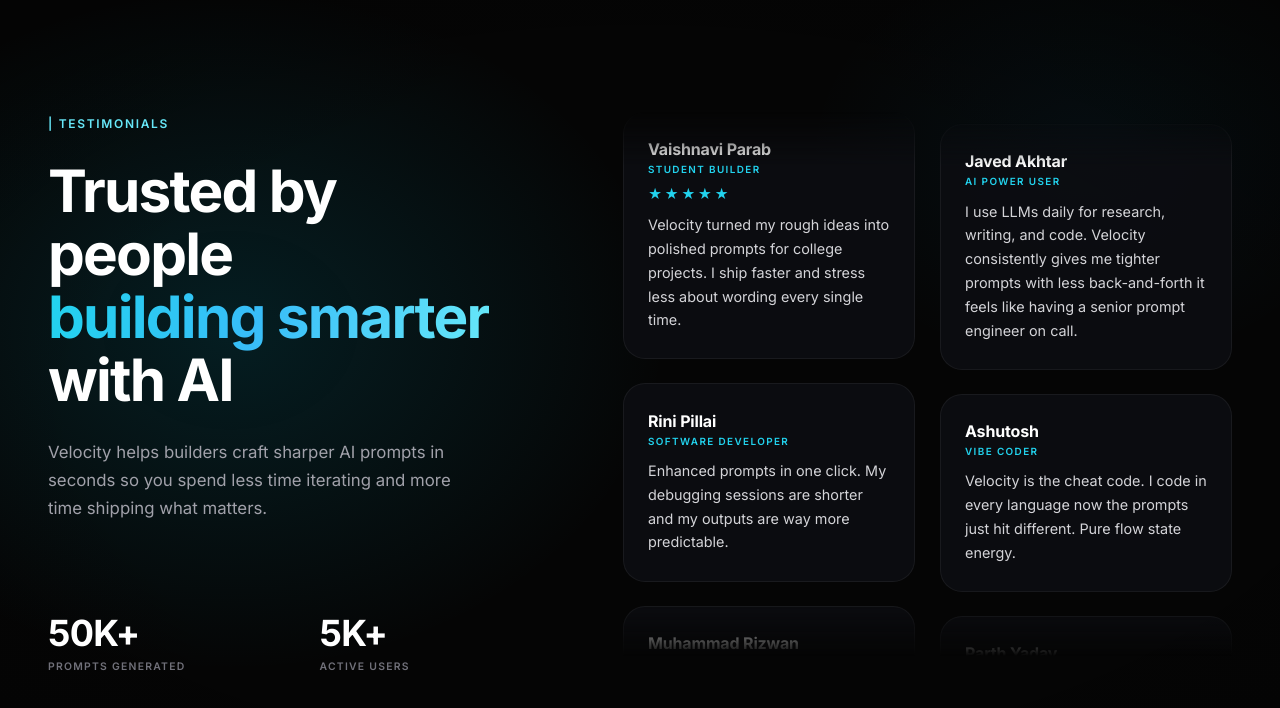
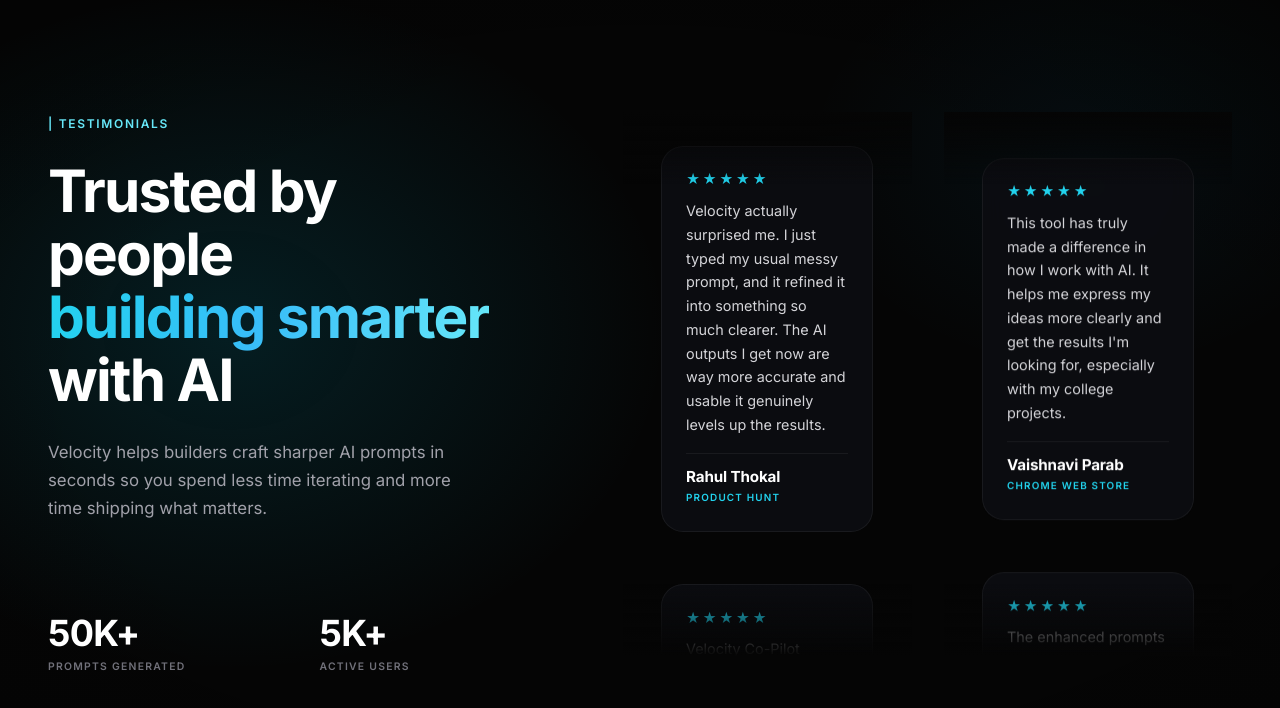
Before and after one commit to vandan2nd/reviewpg, a React (Vite) app: page / in a window 1280 px wide. Shown: the top 708 px of the page. Built offline with nearby package versions, Linux system fonts and the light colour scheme.

Commit message:
Update testimonial components

```diff
--- a/src/components/testimonials/TestimonialCard.jsx
+++ b/src/components/testimonials/TestimonialCard.jsx
@@ -12,39 +12,41 @@
   )
 }
 
-export default function TestimonialCard({ testimonial, variants, animated = true }) {
-  const { name, role, content, rating, tags } = testimonial
+export default function TestimonialCard({
+  testimonial,
+  variants,
+  animated = true,
+  layout = 'vertical',
+}) {
+  const { author, quote, rating, platform } = testimonial
 
   const body = (
     <>
-      <header className="testimonial-card__header">
-        <h3 className="testimonial-card__name">{name}</h3>
-        <p className="testimonial-card__role">{role}</p>
-      </header>
-
       {rating ? <StarRating count={rating} /> : null}
 
-      <p className="testimonial-card__body">{content}</p>
+      <p className="testimonial-card__body">{quote}</p>
 
-      {tags?.length ? (
-        <footer className="testimonial-card__tags">
-          {tags.map((tag) => (
-            <span key={tag} className="testimonial-card__tag">
-              {tag}
-            </span>
-          ))}
-        </footer>
-      ) : null}
+      <footer className="testimonial-card__footer">
+        <h3 className="testimonial-card__name">{author}</h3>
+        <p className="testimonial-card__platform">{platform}</p>
+      </footer>
     </>
   )
 
+  const className = [
+    'testimonial-card',
+    layout === 'horizontal' ? 'testimonial-card--horizontal' : '',
+  ]
+    .filter(Boolean)
+    .join(' ')
+
   if (!animated) {
-    return <article className="testimonial-card">{body}</article>
+    return <article className={className}>{body}</article>
   }
 
   return (
     <motion.article
-      className="testimonial-card"
+      className={className}
       variants={variants}
       whileHover={{
         y: -6,
--- a/src/components/testimonials/TestimonialMarqueeStrip.jsx
+++ b/src/components/testimonials/TestimonialMarqueeStrip.jsx
@@ -1,28 +1,82 @@
+import { useEffect, useRef } from 'react'
 import TestimonialCard from './TestimonialCard'
+
+const VERTICAL_DIRECTIONS = ['up', 'down']
+const HORIZONTAL_DIRECTIONS = ['left', 'right']
+
+function blockScroll(el) {
+  const stop = (e) => e.preventDefault()
+  el.addEventListener('wheel', stop, { passive: false })
+  el.addEventListener('touchmove', stop, { passive: false })
+  return () => {
+    el.removeEventListener('wheel', stop)
+    el.removeEventListener('touchmove', stop)
+  }
+}
 
 export default function TestimonialMarqueeStrip({
   items,
   direction = 'up',
   duration = 38,
+  axis = 'vertical',
+  label,
 }) {
+  const viewportRef = useRef(null)
+
+  useEffect(() => {
+    const el = viewportRef.current
+    if (!el) return undefined
+    return blockScroll(el)
+  }, [])
+
+  if (!items.length) return null
+
   const loop = [...items, ...items]
+  const isVertical = axis === 'vertical'
+  const validDirection = isVertical
+    ? VERTICAL_DIRECTIONS.includes(direction)
+      ? direction
+      : 'up'
+    : HORIZONTAL_DIRECTIONS.includes(direction)
+      ? direction
+      : 'left'
+
+  const trackClass = [
+    'testimonial-marquee__track',
+    isVertical
+      ? `testimonial-marquee__track--${validDirection}`
+      : `testimonial-marquee__track--h-${validDirection}`,
+  ].join(' ')
+
+  const marqueeClass = [
+    'testimonial-marquee',
+    isVertical ? 'testimonial-marquee--vertical' : 'testimonial-marquee--horizontal',
+  ].join(' ')
 
   return (
+    <div className={marqueeClass} aria-label={label}>
+      <div className="testimonial-marquee__fade testimonial-marquee__fade--start" aria-hidden="true" />
+      <div className="testimonial-marquee__fade testimonial-marquee__fade--end" aria-hidden="true" />
+
+      <div ref={viewportRef} className="testimonial-marquee__viewport">
         <div
-      className="testimonial-marquee"
-      aria-hidden={items.length === 0}
-    >
-      <div
-        className={`testimonial-marquee__track testimonial-marquee__track--${direction}`}
+          className={trackClass}
           style={{ '--marquee-duration': `${duration}s` }}
         >
           {loop.map((item, index) => (
+            <div
+              key={`${item.id}-${index}`}
+              className="testimonial-marquee__item"
+              aria-hidden={index >= items.length}
+            >
               <TestimonialCard
-            key={`${item.id}-${index}`}
                 testimonial={item}
                 animated={false}
+                layout={isVertical ? 'vertical' : 'horizontal'}
               />
+            </div>
           ))}
+        </div>
       </div>
     </div>
   )
--- a/src/components/testimonials/TestimonialsSection.css
+++ b/src/components/testimonials/TestimonialsSection.css
@@ -2,7 +2,6 @@
 .testimonials-section {
   --testimonials-bg: #050505;
   --testimonials-cyan: #22d3ee;
-  --testimonials-cyan-dim: rgba(34, 211, 238, 0.45);
   --testimonials-cyan-border: rgba(34, 211, 238, 0.18);
   --testimonials-card-bg: rgba(12, 14, 18, 0.92);
   --testimonials-text: #f4f4f5;
@@ -15,7 +14,7 @@
   position: relative;
   width: 100%;
   max-width: 100%;
-  overflow-x: hidden;
+  overflow: hidden;
   box-sizing: border-box;
   background: var(--testimonials-bg);
   color: var(--testimonials-text);
@@ -29,7 +28,6 @@
   box-sizing: border-box;
 }
 
-/* Radial glow + vignette */
 .testimonials-section__glow {
   pointer-events: none;
   position: absolute;
@@ -72,7 +70,6 @@
   align-items: start;
 }
 
-/* —— Left column —— */
 .testimonials-section__content {
   display: flex;
   flex-direction: column;
@@ -116,7 +113,6 @@
   font-size: clamp(0.95rem, 1.8vw, 1.05rem);
   line-height: 1.65;
   color: var(--testimonials-muted);
-  font-weight: 400;
 }
 
 .testimonials-section__stats {
@@ -146,49 +142,170 @@
   line-height: 1.4;
 }
 
-/* —— Right: vertical marquee strips —— */
+/* —— Marquee area (no user scroll — CSS animation loop only) —— */
 .testimonials-section__cards {
   width: 100%;
   min-width: 0;
+  overflow: hidden;
 }
 
 .testimonials-section__marquee--desktop {
   display: grid;
   grid-template-columns: repeat(2, minmax(0, 1fr));
-  gap: var(--testimonials-gap);
+  gap: clamp(1.5rem, 3vw, 2rem);
   width: 100%;
   min-width: 0;
   height: clamp(520px, 68vh, 720px);
   overflow: hidden;
 }
 
+.testimonials-section__marquee--mobile {
+  display: none;
+  width: 100%;
+  min-width: 0;
+  overflow: hidden;
+}
+
+/* —— Marquee: clipped viewport, infinite CSS loop —— */
 .testimonial-marquee {
   position: relative;
+  min-width: 0;
   height: 100%;
-  min-width: 0;
   overflow: hidden;
-  -webkit-mask-image: linear-gradient(
-    to bottom,
-    transparent 0%,
-    #000 10%,
-    #000 90%,
-    transparent 100%
-  );
-  mask-image: linear-gradient(
-    to bottom,
-    transparent 0%,
-    #000 10%,
-    #000 90%,
-    transparent 100%
-  );
+  overscroll-behavior: none;
+}
+
+.testimonial-marquee__viewport {
+  height: 100%;
+  overflow: hidden;
+  overscroll-behavior: none;
+  touch-action: none;
+  padding: 20px 28px;
+  -webkit-overflow-scrolling: auto;
+}
+
+.testimonial-marquee--vertical {
+  height: 100%;
+}
+
+.testimonial-marquee--vertical .testimonial-marquee__viewport {
+  height: 100%;
+}
+
+.testimonial-marquee--horizontal {
+  height: clamp(280px, 42vh, 320px);
+  min-height: 280px;
+}
+
+.testimonial-marquee--horizontal .testimonial-marquee__viewport {
+  height: 100%;
+  padding: 18px 32px;
+}
+
+.testimonial-marquee__fade {
+  pointer-events: none;
+  position: absolute;
+  z-index: 3;
+}
+
+.testimonial-marquee--vertical .testimonial-marquee__fade--start {
+  top: 0;
+  left: 0;
+  right: 0;
+  height: 72px;
+  background: linear-gradient(to bottom, var(--testimonials-bg) 0%, transparent 100%);
+}
+
+.testimonial-marquee--vertical .testimonial-marquee__fade--end {
+  bottom: 0;
+  left: 0;
+  right: 0;
+  height: 72px;
+  background: linear-gradient(to top, var(--testimonials-bg) 0%, transparent 100%);
+}
+
+.testimonial-marquee--horizontal .testimonial-marquee__fade--start {
+  top: 0;
+  bottom: 0;
+  left: 0;
+  width: 48px;
+  background: linear-gradient(to right, var(--testimonials-bg) 0%, transparent 100%);
+}
+
+.testimonial-marquee--horizontal .testimonial-marquee__fade--end {
+  top: 0;
+  bottom: 0;
+  right: 0;
+  width: 48px;
+  background: linear-gradient(to left, var(--testimonials-bg) 0%, transparent 100%);
 }
 
 .testimonial-marquee__track {
   display: flex;
+  will-change: transform;
+  touch-action: none;
+  pointer-events: none;
+  animation-iteration-count: infinite;
+  animation-timing-function: linear;
+}
+
+.testimonial-marquee__track .testimonial-marquee__item {
+  pointer-events: auto;
+}
+
+.testimonial-marquee--vertical .testimonial-marquee__track {
   flex-direction: column;
   gap: var(--testimonials-gap);
   width: 100%;
-  will-change: transform;
+}
+
+.testimonial-marquee--horizontal .testimonial-marquee__track {
+  flex-direction: row;
+  align-items: stretch;
+  gap: var(--testimonials-gap);
+  width: max-content;
+  padding: 0.5rem 0;
+}
+
+.testimonial-marquee__item {
+  position: relative;
+  flex-shrink: 0;
+  min-width: 0;
+  padding: 14px 10px;
+}
+
+.testimonial-marquee__item::before {
+  content: '';
+  position: absolute;
+  inset: 14px 10px;
+  border-radius: var(--testimonials-radius);
+  opacity: 0;
+  pointer-events: none;
+  z-index: 0;
+  transition: opacity 0.35s ease;
+  box-shadow:
+    0 0 0 1px rgba(34, 211, 238, 0.55),
+    0 0 20px 2px rgba(34, 211, 238, 0.45),
+    0 0 40px 6px rgba(34, 211, 238, 0.28),
+    0 0 60px 12px rgba(34, 211, 238, 0.14);
+}
+
+.testimonial-marquee__item:hover::before,
+.testimonial-marquee__item:focus-within::before {
+  opacity: 1;
+}
+
+.testimonial-marquee--vertical .testimonial-marquee__item {
+  width: 100%;
+}
+
+.testimonial-marquee--horizontal .testimonial-marquee__item {
+  width: clamp(280px, 82vw, 340px);
+  padding: 12px 14px;
+}
+
+.testimonial-marquee--horizontal .testimonial-marquee__item::before {
+  inset: 12px 14px;
 }
 
 .testimonial-marquee__track--up {
@@ -199,8 +316,8 @@
   animation: testimonial-marquee-down var(--marquee-duration, 42s) linear infinite;
 }
 
-.testimonial-marquee:hover .testimonial-marquee__track {
-  animation-play-state: paused;
+.testimonial-marquee__track--h-left {
+  animation: testimonial-marquee-left var(--marquee-duration, 55s) linear infinite;
 }
 
 @keyframes testimonial-marquee-up {
@@ -221,26 +338,32 @@
   }
 }
 
+@keyframes testimonial-marquee-left {
+  from {
+    transform: translateX(0);
+  }
+  to {
+    transform: translateX(-50%);
+  }
+}
+
 @media (prefers-reduced-motion: reduce) {
   .testimonial-marquee__track--up,
-  .testimonial-marquee__track--down {
+  .testimonial-marquee__track--down,
+  .testimonial-marquee__track--h-left {
     animation: none;
     transform: none;
   }
 }
 
-.testimonials-section__stack {
-  display: none;
-  flex-direction: column;
-  gap: var(--testimonials-gap);
-  width: 100%;
-  min-width: 0;
-}
-
 /* —— Card —— */
 .testimonial-card {
   position: relative;
+  z-index: 1;
+  display: flex;
+  flex-direction: column;
   width: 100%;
+  height: 100%;
   min-width: 0;
   padding: clamp(1.25rem, 2.5vw, 1.65rem) clamp(1.15rem, 2.5vw, 1.5rem);
   border-radius: var(--testimonials-radius);
@@ -256,37 +379,25 @@
     transform 0.35s ease;
 }
 
-.testimonial-card:hover {
-  border-color: var(--testimonials-cyan-border);
-  box-shadow:
-    0 0 0 1px rgba(34, 211, 238, 0.12),
-    0 0 32px rgba(34, 211, 238, 0.18),
-    0 0 64px rgba(34, 211, 238, 0.08);
+.testimonial-marquee__item:hover,
+.testimonial-marquee__item:focus-within {
+  z-index: 4;
+}
+
+.testimonial-marquee__item:hover .testimonial-card,
+.testimonial-marquee__item:focus-within .testimonial-card {
+  border-color: rgba(34, 211, 238, 0.55);
   background: rgba(14, 18, 24, 0.96);
   transform: translateY(-4px) scale(1.012);
+  box-shadow:
+    0 0 0 1px rgba(34, 211, 238, 0.4),
+    0 0 18px 0 rgba(34, 211, 238, 0.35),
+    0 0 36px 0 rgba(34, 211, 238, 0.22),
+    0 0 56px 0 rgba(34, 211, 238, 0.12);
 }
 
-.testimonial-card__header {
-  margin-bottom: 0.65rem;
-}
-
-.testimonial-card__name {
-  margin: 0 0 0.2rem;
-  font-size: 1rem;
-  font-weight: 700;
-  letter-spacing: -0.01em;
-  color: #ffffff;
-  line-height: 1.3;
-}
-
-.testimonial-card__role {
-  margin: 0;
-  font-size: 0.62rem;
-  font-weight: 600;
-  letter-spacing: 0.14em;
-  text-transform: uppercase;
-  color: var(--testimonials-cyan);
-  line-height: 1.4;
+.testimonial-card--horizontal {
+  min-height: 260px;
 }
 
 .testimonial-card__stars {
@@ -303,29 +414,35 @@
 
 .testimonial-card__body {
   margin: 0;
+  flex: 1;
   font-size: 0.9rem;
   line-height: 1.65;
   color: #d4d4d8;
-  font-weight: 400;
 }
 
-.testimonial-card__tags {
-  display: flex;
-  flex-wrap: wrap;
-  gap: 0.5rem;
+.testimonial-card__footer {
   margin-top: 1rem;
+  padding-top: 0.85rem;
+  border-top: 1px solid rgba(255, 255, 255, 0.06);
 }
 
-.testimonial-card__tag {
-  display: inline-block;
-  padding: 0.35rem 0.65rem;
-  font-size: 0.7rem;
-  font-weight: 500;
-  color: #a1a1aa;
-  background: rgba(255, 255, 255, 0.04);
-  border: 1px solid rgba(255, 255, 255, 0.06);
-  border-radius: 999px;
-  letter-spacing: 0.02em;
+.testimonial-card__name {
+  margin: 0 0 0.25rem;
+  font-size: 0.95rem;
+  font-weight: 700;
+  letter-spacing: -0.01em;
+  color: #ffffff;
+  line-height: 1.3;
+}
+
+.testimonial-card__platform {
+  margin: 0;
+  font-size: 0.62rem;
+  font-weight: 600;
+  letter-spacing: 0.12em;
+  text-transform: uppercase;
+  color: var(--testimonials-cyan);
+  line-height: 1.4;
 }
 
 /* —— Tablet —— */
@@ -342,20 +459,39 @@
   .testimonials-section__stats {
     max-width: 22rem;
   }
+
+  .testimonials-section__marquee--desktop {
+    height: clamp(460px, 55vh, 600px);
+  }
 }
 
-/* —— Mobile: single column cards —— */
+/* —— Mobile: horizontal scrolling strip —— */
 @media (max-width: 640px) {
   .testimonials-section {
-    padding-inline: 1.15rem;
+    padding-inline: 1rem;
   }
 
   .testimonials-section__marquee--desktop {
     display: none;
   }
 
-  .testimonials-section__stack--mobile {
-    display: flex;
+  .testimonials-section__marquee--mobile {
+    display: block;
+    width: 100%;
+    height: clamp(300px, 44vh, 340px);
+  }
+
+  .testimonial-marquee--horizontal {
+    height: 100%;
+    min-height: 0;
+  }
+
+  .testimonial-marquee--horizontal .testimonial-marquee__item {
+    width: min(88vw, 320px);
+  }
+
+  .testimonial-card--horizontal {
+    min-height: 280px;
   }
 
   .testimonials-section__stats {
--- a/src/components/testimonials/TestimonialsSection.jsx
+++ b/src/components/testimonials/TestimonialsSection.jsx
@@ -1,8 +1,11 @@
-import { useMemo } from 'react'
 import { motion } from 'framer-motion'
-import TestimonialCard from './TestimonialCard'
 import TestimonialMarqueeStrip from './TestimonialMarqueeStrip'
-import { testimonials, sectionCopy } from './testimonials'
+import {
+  testimonials,
+  productHuntTestimonials,
+  chromeWebStoreTestimonials,
+  sectionCopy,
+} from './testimonials'
 import './TestimonialsSection.css'
 
 const fadeUp = {
@@ -22,28 +25,7 @@
   },
 }
 
-const cardVariant = {
-  hidden: { opacity: 0, y: 24 },
-  visible: {
-    opacity: 1,
-    y: 0,
-    transition: { duration: 0.5, ease: [0.22, 1, 0.36, 1] },
-  },
-}
-
-function splitIntoColumns(items) {
-  const left = []
-  const right = []
-  items.forEach((item, index) => {
-    if (index % 2 === 0) left.push(item)
-    else right.push(item)
-  })
-  return { left, right }
-}
-
 export default function TestimonialsSection() {
-  const { left, right } = useMemo(() => splitIntoColumns(testimonials), [])
-
   const { label, headingLines, highlight, description, stats } = sectionCopy
 
   return (
@@ -101,18 +83,28 @@
           variants={staggerContainer}
         >
           <div className="testimonials-section__marquee testimonials-section__marquee--desktop">
-            <TestimonialMarqueeStrip items={left} direction="up" duration={36} />
-            <TestimonialMarqueeStrip items={right} direction="down" duration={42} />
+            <TestimonialMarqueeStrip
+              items={productHuntTestimonials}
+              direction="up"
+              duration={40}
+              label="Product Hunt reviews"
+            />
+            <TestimonialMarqueeStrip
+              items={chromeWebStoreTestimonials}
+              direction="down"
+              duration={44}
+              label="Chrome Web Store reviews"
+            />
           </div>
 
-          <div className="testimonials-section__stack testimonials-section__stack--mobile">
-            {testimonials.map((item) => (
-              <TestimonialCard
-                key={`mobile-${item.id}`}
-                testimonial={item}
-                variants={cardVariant}
-              />
-            ))}
+          <div className="testimonials-section__marquee testimonials-section__marquee--mobile">
+            <TestimonialMarqueeStrip
+              items={testimonials}
+              axis="horizontal"
+              direction="left"
+              duration={55}
+              label="Customer reviews"
+            />
           </div>
         </motion.div>
       </div>
--- a/src/components/testimonials/testimonials.js
+++ b/src/components/testimonials/testimonials.js
@@ -1,49 +1,105 @@
 export const testimonials = [
   {
-    id: 'vaishnavi-parab',
-    name: 'Vaishnavi Parab',
-    role: 'STUDENT BUILDER',
-    content:
-      'Velocity turned my rough ideas into polished prompts for college projects. I ship faster and stress less about wording every single time.',
+    id: 'combined_001',
+    quote:
+      'Velocity actually surprised me. I just typed my usual messy prompt, and it refined it into something so much clearer. The AI outputs I get now are way more accurate and usable it genuinely levels up the results.',
+    author: 'Rahul Thokal',
     rating: 5,
+    platform: 'Product Hunt',
   },
   {
-    id: 'javed-akhtar',
-    name: 'Javed Akhtar',
-    role: 'AI POWER USER',
-    content:
-      'I use LLMs daily for research, writing, and code. Velocity consistently gives me tighter prompts with less back-and-forth it feels like having a senior prompt engineer on call.',
+    id: 'combined_002',
+    quote:
+      'Velocity Co-Pilot significantly streamlines workflows by generating optimized, context-aware prompts, reducing the time spent on manual prompt crafting and enhancing overall efficiency in task execution.',
+    author: 'Dhanesh Gore',
+    rating: 5,
+    platform: 'Product Hunt',
   },
   {
-    id: 'rini-pillai',
-    name: 'Rini Pillai',
-    role: 'SOFTWARE DEVELOPER',
-    content:
-      'Enhanced prompts in one click. My debugging sessions are shorter and my outputs are way more predictable.',
+    id: 'combined_007',
+    quote:
+      '"Grammarly for prompting" is the perfect analogy — this looks incredibly useful for anyone serious about AI productivity. The one-click optimization for 20+ models is a killer feature.',
+    author: 'Agbaje Olajide',
+    rating: 5,
+    platform: 'Product Hunt',
   },
   {
-    id: 'ashutosh',
-    name: 'Ashutosh',
-    role: 'VIBE CODER',
-    content:
-      'Velocity is the cheat code. I code in every language now the prompts just hit different. Pure flow state energy.',
+    id: 'combined_011',
+    quote: 'This is amazing!!! So many usecases for this. Love what you guys are building!',
+    author: 'Sohazur',
+    rating: 5,
+    platform: 'Product Hunt',
   },
   {
-    id: 'muhammad-rizwan',
-    name: 'Muhammad Rizwan',
-    role: 'CONTENT CREATOR',
-    content:
-      'Between ChatGPT, Gemini, and Claude, prompt crafting used to eat my day. Velocity streamlines everything my drafts are sharper and I publish twice as fast.',
+    id: 'combined_014',
+    quote:
+      'I was skeptical about using another prompt enhancer at first. Velocity changes that narrative — this has saved 30% of my time. LLMs no longer require constant fight to understand context deeply. I would recommend everyone to use this for increasing your productivity.',
+    author: 'Siddhant',
+    rating: 5,
+    platform: 'Product Hunt',
   },
   {
-    id: 'parth-yadav',
-    name: 'Parth Yadav',
-    role: 'GROWTH MARKETER',
-    content:
-      'Short, sharp, and actually useful. Velocity is now part of my daily stack for campaigns and experiments.',
-    tags: ['#ai_marketing', '#growth_hacking'],
+    id: 'combined_018',
+    quote: 'Much required product. I love it',
+    author: 'Gaayathri Murugan',
+    rating: 5,
+    platform: 'Product Hunt',
+  },
+  {
+    id: 'combined_019',
+    quote:
+      'This tool has truly made a difference in how I work with AI. It helps me express my ideas more clearly and get the results I\'m looking for, especially with my college projects.',
+    author: 'Vaishnavi Parab',
+    rating: 5,
+    platform: 'Chrome Web Store',
+  },
+  {
+    id: 'combined_020',
+    quote: 'The enhanced prompts make a lot of difference!! Definitely recommended 🎯',
+    author: 'Rini Pillai',
+    rating: 5,
+    platform: 'Chrome Web Store',
+  },
+  {
+    id: 'combined_021',
+    quote:
+      'So amazing, I am a vibe coder. Ever since Velocity entered my life, I have started coding in all languages and have built so much for myself. Thank you for this super creation. Love it',
+    author: 'Ashutossh',
+    rating: 5,
+    platform: 'Chrome Web Store',
+  },
+  {
+    id: 'combined_023',
+    quote:
+      'Significant productivity improvement — reduced average prompts from 6 to 2, works with ChatGPT and Claude. First prompt often delivers desired output. Highly recommended for LLM users.',
+    author: 'Javed Akhtar',
+    rating: 5,
+    platform: 'Chrome Web Store',
+  },
+  {
+    id: 'combined_024',
+    quote:
+      'Game-changer for AI users — works across ChatGPT, Gemini, Lovable, Bolt. Like Grammarly for prompts — saves time and tokens. Perfect for anyone using AI daily.',
+    author: 'Muhammad Rizwan',
+    rating: 5,
+    platform: 'Chrome Web Store',
+  },
+  {
+    id: 'combined_025',
+    quote: 'Simplifies the process a lot',
+    author: 'Parth Yadav',
+    rating: 5,
+    platform: 'Chrome Web Store',
   },
 ]
+
+export const productHuntTestimonials = testimonials.filter(
+  (t) => t.platform === 'Product Hunt',
+)
+
+export const chromeWebStoreTestimonials = testimonials.filter(
+  (t) => t.platform === 'Chrome Web Store',
+)
 
 export const sectionCopy = {
   label: '| TESTIMONIALS',
```
Lines whose indentation alone changed are shown as unchanged.
